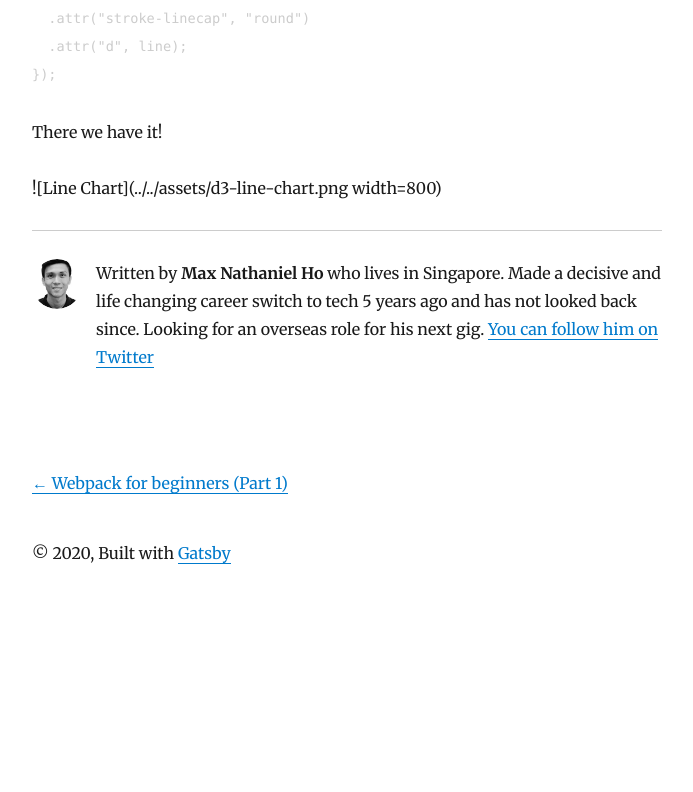
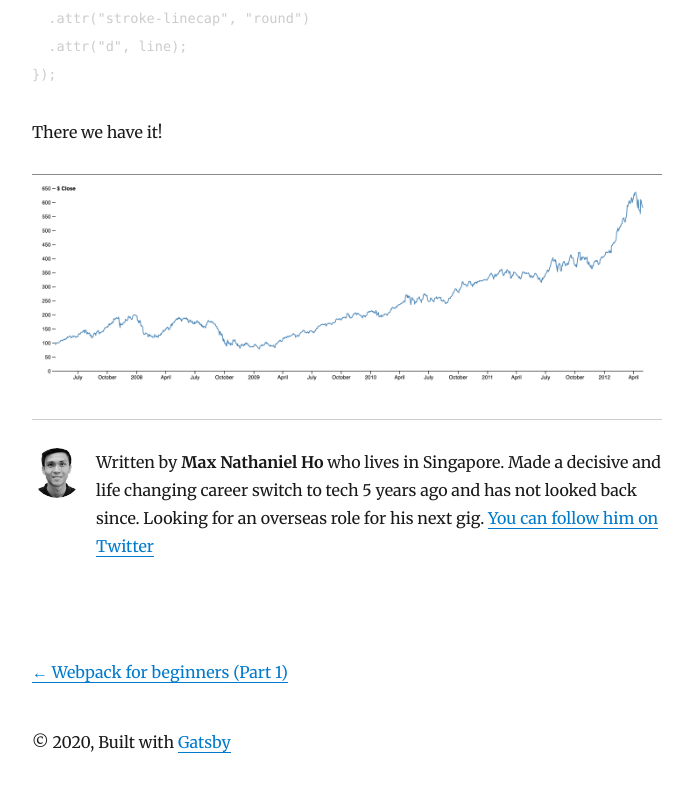
Before and after one commit to maxnathaniel/maxnatho-io, a Gatsby site: page /how-to-create-line-chart-d3/ in a window 1280 px wide. Shown: the part 3188-3980 px from the top of the page, without its empty margins (293-986 px from the left). Before the commit the page ends 3797 px from the top, so only its background shows below. Built offline with nearby package versions, Linux system fonts and the light colour scheme; Gatsby itself is replaced by a stand-in of ours; some packages are replaced by stand-ins of ours; code samples lack their colours.

Commit message:
updated blog post image dimensions

```diff
--- a/content/blog/how-to-create-line-chart-d3/index.md
+++ b/content/blog/how-to-create-line-chart-d3/index.md
@@ -114,4 +114,4 @@ svg.append("path")
 
 There we have it!
 
-![Line Chart](../../assets/d3-line-chart.png width=800)
+![Line Chart](../../assets/d3-line-chart.png)
```
